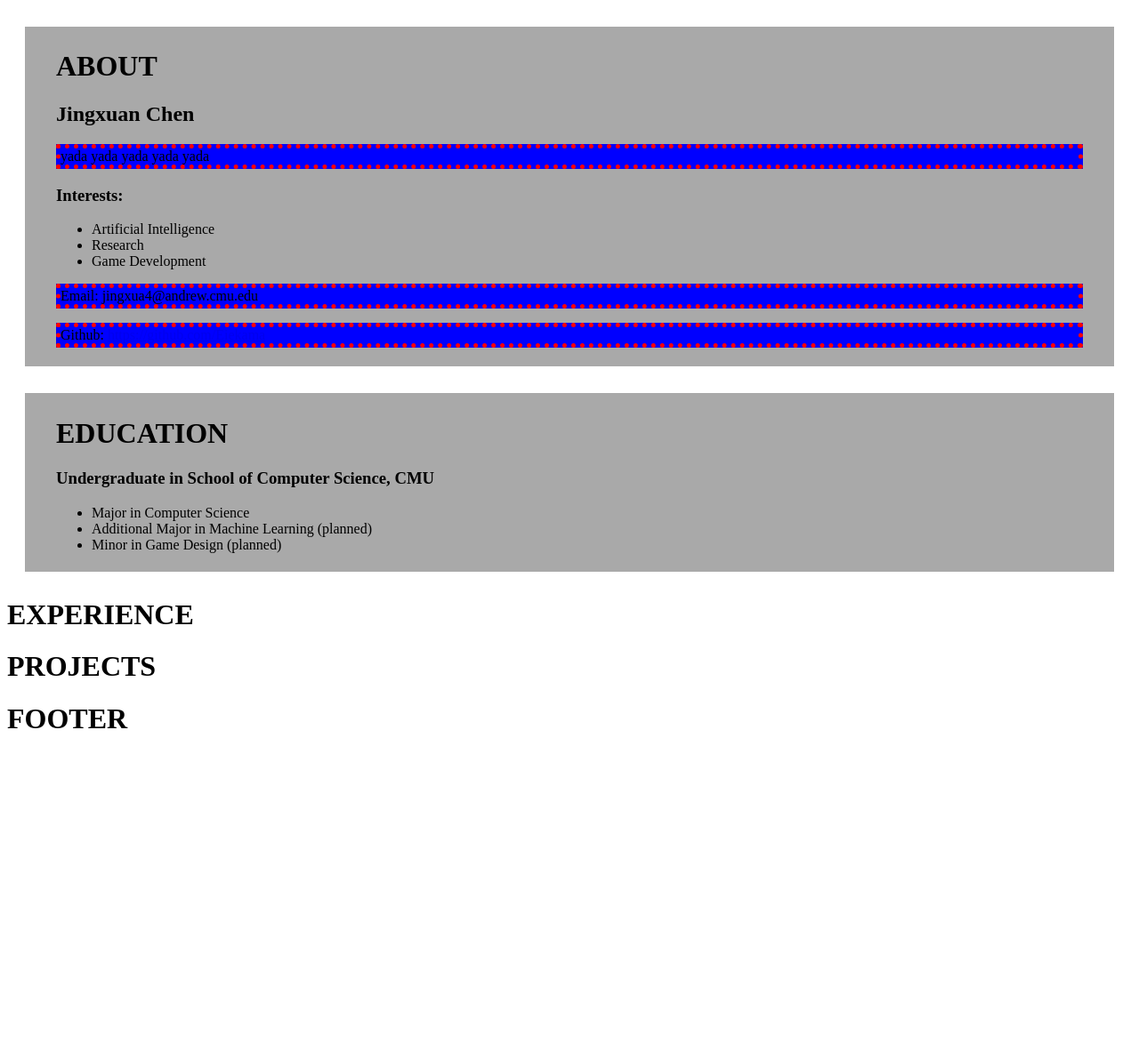
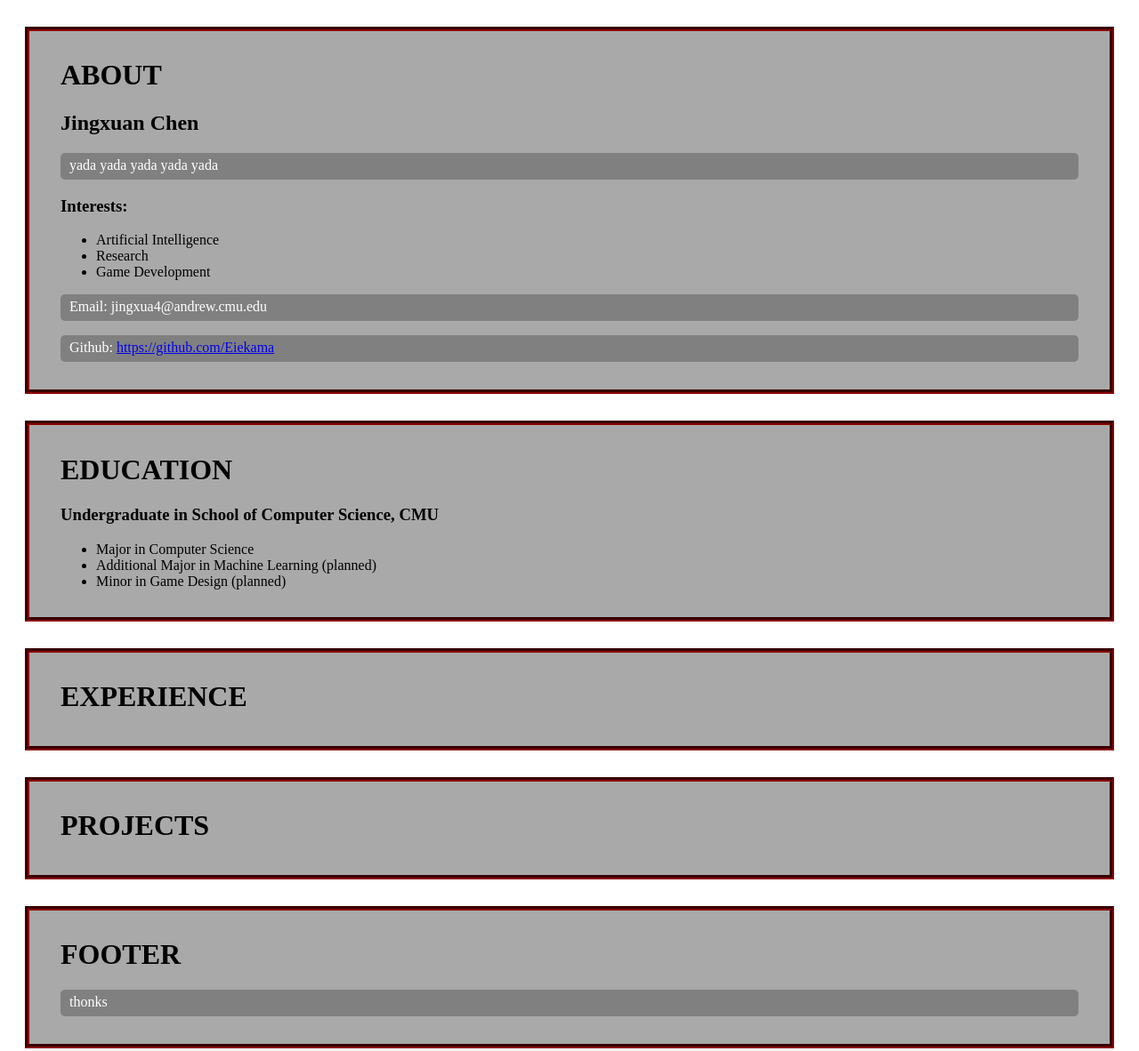
Before and after one commit to Eiekama/Eiekama.github.io, a plain HTML site: page index.html in a window 1280 px wide. Shown: the whole page at 89% size. Before the commit the page ends 848 px from the top, so only its background shows below. Drawn offline with Linux system fonts and the light colour scheme.

Commit message:
finished up some loose ends

```diff
--- a/index.html
+++ b/index.html
@@ -29,10 +29,17 @@
             </ul>
         </div>
 
-        <h1>EXPERIENCE</h1>
+        <div class="container">
+            <h1>EXPERIENCE</h1>
+        </div>
 
-        <h1>PROJECTS</h1>
+        <div class="container">
+            <h1>PROJECTS</h1>
+        </div>
 
-        <h1>FOOTER</h1>
+        <div class="container">
+            <h1>FOOTER</h1>
+            <p>thonks</p>
+        </div>
     </body>
 </html>
--- a/style.css
+++ b/style.css
@@ -1,17 +1,13 @@
-body {
-    width: auto
-    height: auto
-    display: flex;
-    align-items: stretch
+.container {
+    background-color: darkgray;
+    border: thick groove darkred;
+    margin: 30px 20px;
+    padding: 10px 35px 15px;
 }
 
-.container {
-    background-color: darkgray;
-    margin: 30px 20px;
-    padding: 5px 35px;
+.container>p {
+    color: white;
+    background-color: grey;
+    border-radius: 5px;
+    padding: 5px 10px 7px;
 }
-
-p {
-    background-color: blue;
-    border: thick dotted rgb(255, 0, 0);
-}
```
Also changed, not shown: 1 other file.
